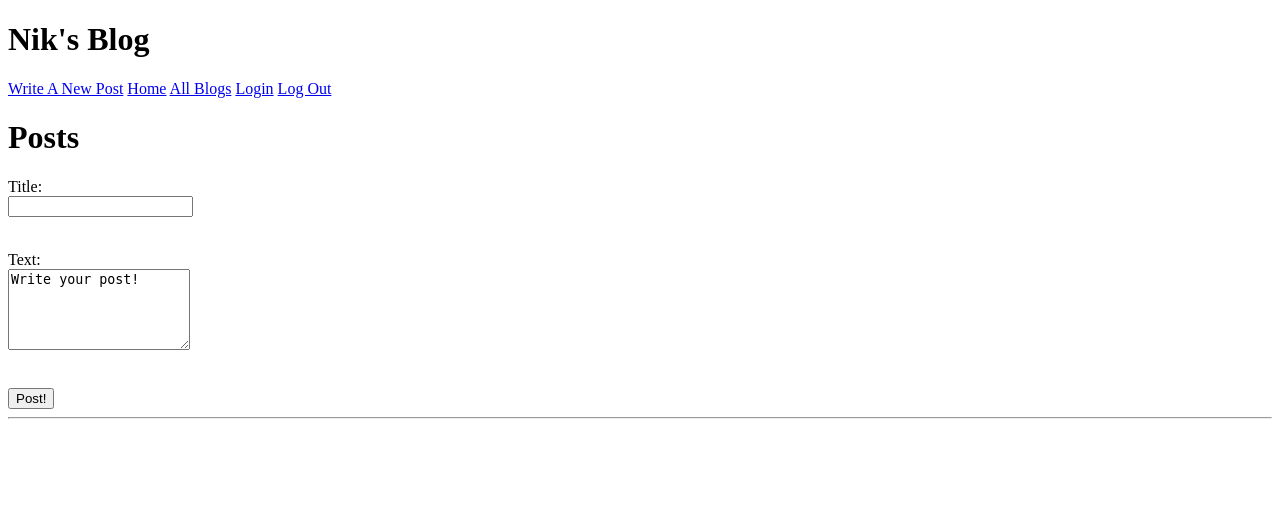
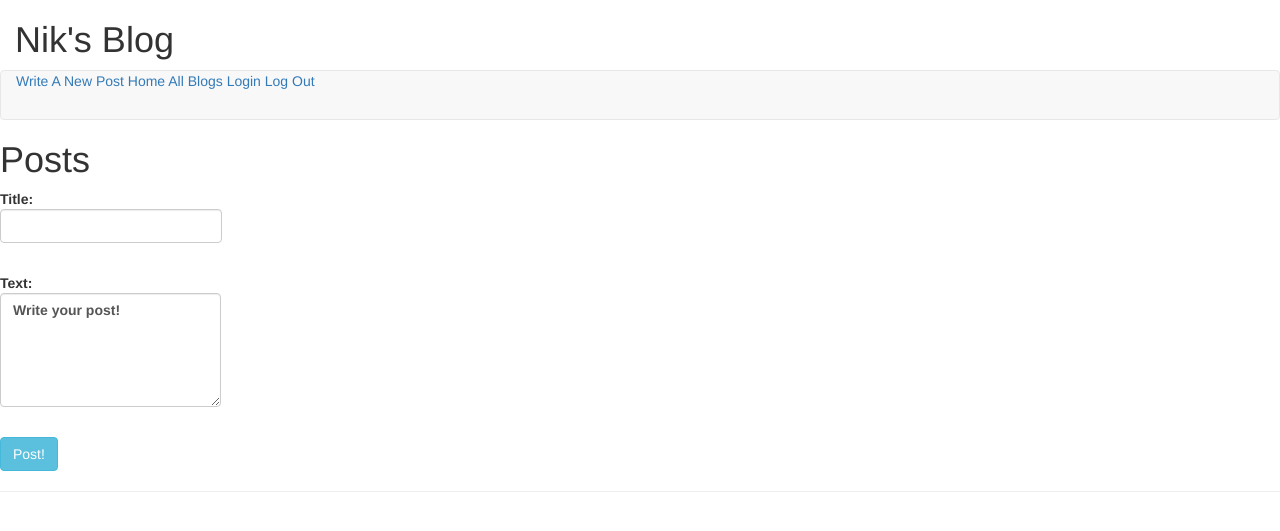
Before and after one commit to NikthaFish/blogz, a Flask app: page /newpost in a window 1280 px wide. Shown: the top 531 px of the page. Run offline with Flask 2, Linux system fonts and the light colour scheme; the visitor is signed in with stand-in values (Sample User, id 1); some libraries are stand-ins or nearby versions.

Commit message:
updated version

```diff
--- a/templates/base.html
+++ b/templates/base.html
@@ -1,22 +1,31 @@
 <!doctype html>
-<html>
+<html lang="en">
     <head>
+        <meta charset="utf-8">
+        <meta name="viewport" content="width=device-width, initial-scale=1">
         <title>{{title}}</title>
         <style type="text/css">
             .error {
                 color: red;
             }
         </style>
+        <link rel="stylesheet" href="https://maxcdn.bootstrapcdn.com/bootstrap/3.3.7/css/bootstrap.min.css">
+        <script src="https://ajax.googleapis.com/ajax/libs/jquery/3.2.0/jquery.min.js"></script>
+        <script src="https://maxcdn.bootstrapcdn.com/bootstrap/3.3.7/js/bootstrap.min.js"></script>
     </head>
 <body>
-    <h1>Nik's Blog</h1>
-
-    <a href="/newpost">Write A New Post</a>
-    <a href="/">Home</a>
-    <a href="/blogs">All Blogs</a>
-    <a href="/login">Login</a>
-    <a href="/logout">Log Out</a>
-
+    <div class = "container-fluid" "text-center"><h1>Nik's Blog</h1></div>
+    <nav class="navbar navbar-default">
+        <div class="container-fluid" "text-center"x>
+            <ul class="nav navbar-nav">
+                <a href="/newpost">Write A New Post</a>
+                <a href="/">Home</a>
+                <a href="/blogs">All Blogs</a>
+                <a href="/login">Login</a>
+                <a href="/logout">Log Out</a>
+            </ul>
+        </div>
+    </nav>
     {% with messages = get_flashed_messages(with_categories=True) %}
     <ul>
     {% for category,message in messages %}
--- a/templates/blogs.html
+++ b/templates/blogs.html
@@ -8,7 +8,8 @@
             {% for post in posts %}
             <li>
                 <h4><a href = "/blogs?id={{post.id}}">{{post.name}}</a></h4>
-                {{post.body}}
+                {{post.body}}<br>
+                <small>Written by <a href = "/blogs?user={{post.user_id}}">{{post.user_id}}</a></small>
             </li>
             {% endfor %}
         </ul>
--- a/templates/newpost.html
+++ b/templates/newpost.html
@@ -3,20 +3,22 @@
 
 <h1>Posts</h1>
     <form action="/add", method='post'>
+        <div class="form-group">
             <label>
                 Title:
-            <br>
-            <input type="text" name='name'/>
+                <input type="text" name='name' class='form-control'/>
                 <p class = "error">{{error}}</p>
-            <br>
             </label>
+        </div>
+        <div class="form-group">
             <label>Text:
-            <br>
-            <textarea name='body' col="50" rows = "5">Write your post!</textarea>
+                <textarea name='body' col="50" rows = "5" class='form-control'>Write your post!</textarea>
                 <p class = "error">{{error}}</p>
-            <br>
             </label>
-            <input type="submit" value='Post!' />
+        </div>
+        <div class="form-group">
+                <input type="submit" class="btn btn-info" value="Post!">
+        </div>
     </form>
 
     <hr />
--- a/templates/post.html
+++ b/templates/post.html
@@ -2,9 +2,9 @@
 {% block content %}
 
 <br>
-<h2>{{content.name}}</h2>
-<h3>{{content.body}}</h3>
-<h6>Written by <a href = "/blogs?user={{content.user_id}}">{{content.user_id}}</a></h6>
+<h2> {{content.name}}</h2>
+<h4> {{content.body}}</h4>
+<small>Written by <a href = "/blogs?user={{content.user_id}}">{{content.user_id}}</a></small>
 
 
 {% endblock %}
--- a/templates/signup.html
+++ b/templates/signup.html
@@ -25,6 +25,6 @@
             </td>
         </tr>
     </table>
-    <input type="submit" value="Signup">
+    <input type="submit" class="btn btn-info" value="Signup!">
 </form>
 {% endblock %}
```
Lines whose indentation alone changed are shown as unchanged.
